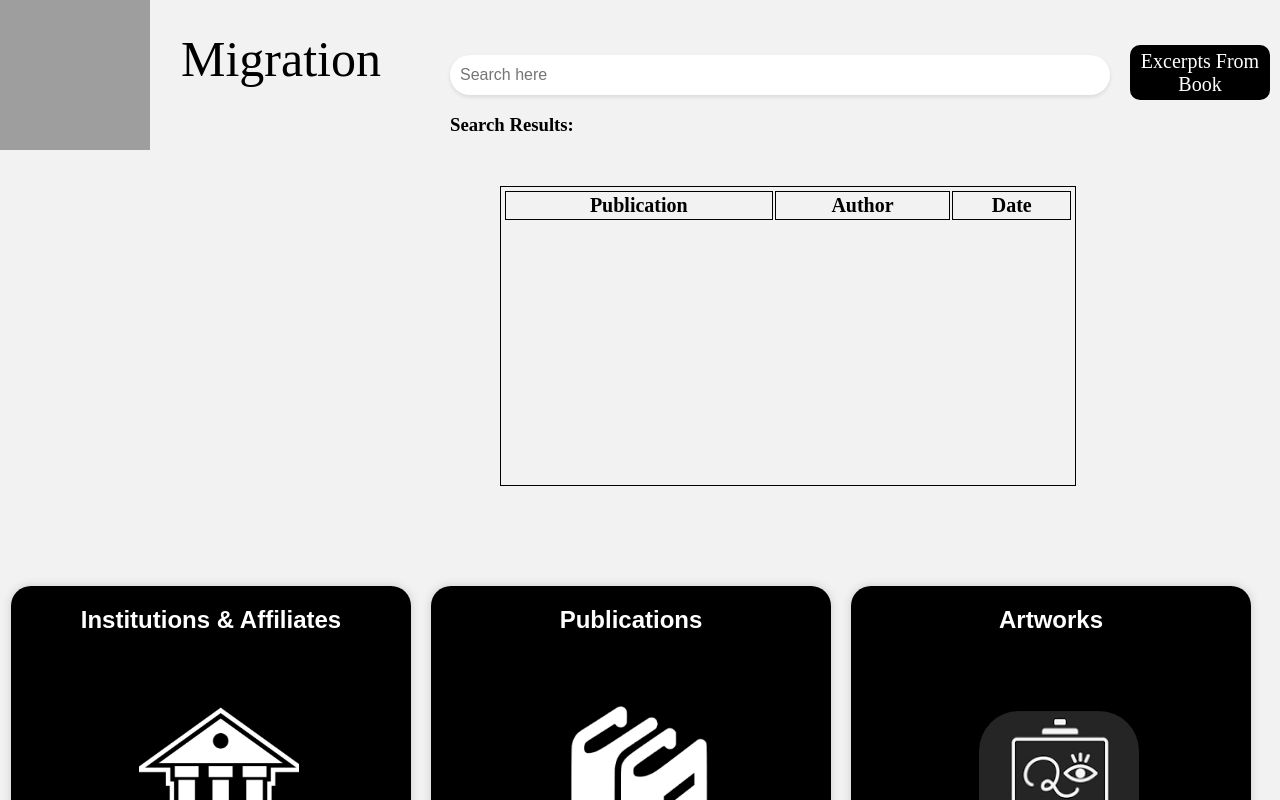
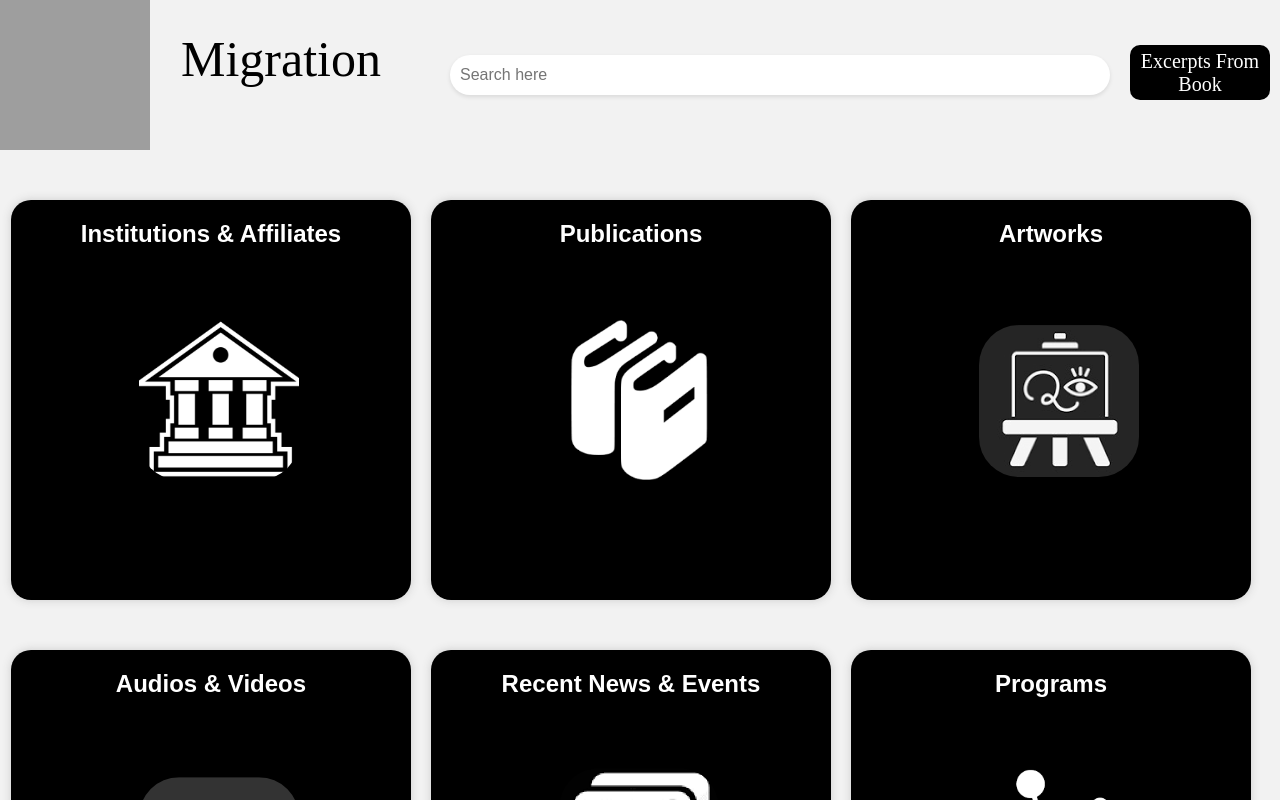
Before and after one commit to chelseali2001/Forms-of-Migration-Website, a React (Create React App) app: page / in a window 1280 px wide. Shown: the top 800 px of the page. Built offline with nearby package versions, Linux system fonts and the light colour scheme; grey boxes are pictures that could not be loaded.

Commit message:
populating search results only when search bar has something

```diff
--- a/src/components/SearchBar.js
+++ b/src/components/SearchBar.js
@@ -97,6 +97,8 @@ function SearchBar() {
             onChange={handleChange}
             value={searchInput} />
 
+          {searchInput !== "" && (
+            <div>
               <h3>Search Results:</h3>
               <table>
                 <thead>
@@ -111,7 +113,10 @@ function SearchBar() {
                 </tbody>
               </table>
             </div>
-    )
+          )}
+        </div>
+      );
+
 }
 
 export default SearchBar;
```
Lines whose indentation alone changed are shown as unchanged.
